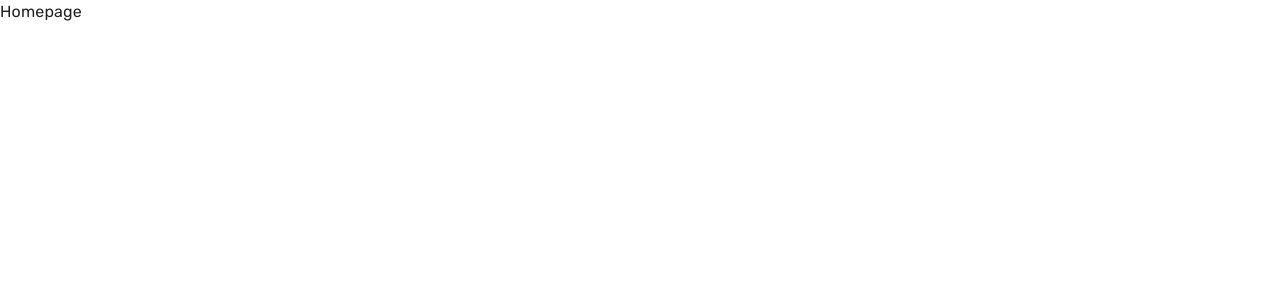
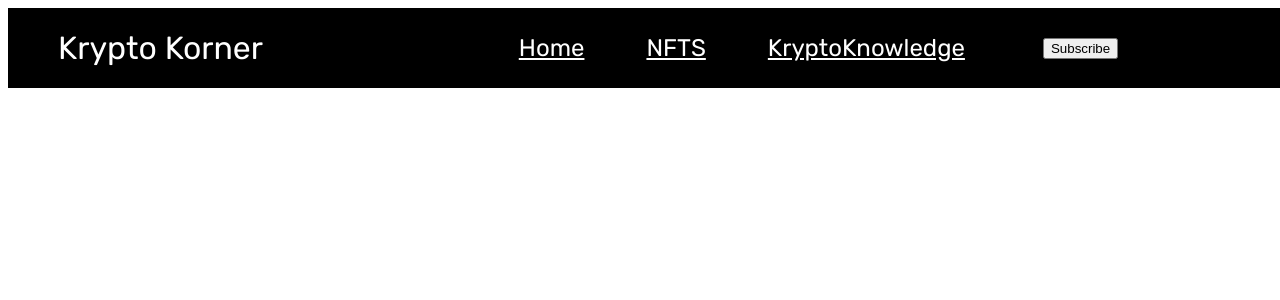
Before and after one commit to MidziRibery/ga-project4, a React (Create React App) app in the folder client/: page /home in a window 1280 px wide. Shown: the top 300 px of the page. Built offline with nearby package versions, Linux system fonts and the light colour scheme.

Commit message:
stuck with errors

```diff
--- a/client/src/App.js
+++ b/client/src/App.js
@@ -4,7 +4,7 @@
 import ProfilePage from "scenes/profilePage";
 import { useMemo } from "react";
 import { useSelector } from "react-redux";
-import { CssBaseline, ThemeProvider } from "@mui/material";
+import { ThemeProvider } from "@mui/material";
 import { createTheme } from "@mui/material/styles";
 import { themeSettings } from "./theme.js";
 
@@ -18,14 +18,14 @@
   return (
     <div className="app">
       <BrowserRouter>
-        {/* <ThemeProvider theme={theme}> */}
-          <CssBaseline/>
+        <ThemeProvider theme={theme}>
+
             <Routes>
               <Route path='/' element={<LoginPage />} />
               <Route path='/home' element={<HomePage/>} />
               <Route path='/profile/:userId' element={<ProfilePage/>} />
             </Routes>
-          {/* </ThemeProvider> */}
+          </ThemeProvider>
         </BrowserRouter>
     </div>
   );
--- a/client/src/scenes/homePage/index.jsx
+++ b/client/src/scenes/homePage/index.jsx
@@ -1,8 +1,12 @@
 import React from 'react'
+import { Box } from "@mui/material"
+import NavBar from 'scenes/navbar/indexWorking';
 
 const HomePage = () => {
   return (
-    <div>Homepage</div>
+    <Box>
+      <NavBar/>
+    </Box>
   )
 }
 
--- /dev/null
+++ b/client/src/scenes/navbar/Button.css
@@ -0,0 +1,11 @@
+:root {
+    --primary: white;
+}
+
+.btn {
+    padding: 8px 20px;
+    border-radius: 2px;
+    outline: none;
+    border: none;
+    cursor: pointer;
+}
--- /dev/null
+++ b/client/src/scenes/navbar/Button.js
@@ -0,0 +1,17 @@
+import React from 'react';
+import './Button.css';
+import { Link } from 'react-router-dom'
+
+const Button = ({children, type, onClick}) => {
+    return (
+        <Link to='/subscribe'>
+            <button
+            onClick={onClick}
+            type={type}>
+                {children}
+            </button>
+        </Link>
+    )
+}
+
+export default Button;
--- /dev/null
+++ b/client/src/scenes/navbar/NavBar.css
@@ -0,0 +1,94 @@
+.navbar {
+    background: black;
+    height: 80px;
+    display: flex;
+    /* justify-content:; */
+    align-items: center;
+    position: sticky;
+    top: 0;
+    z-index: 999;
+    text-decoration: none;
+}
+
+.navbar__container {
+    display: flex;
+    justify-content: center;
+    align-items: center;
+    text-decoration: none;
+
+
+}
+
+.navbar__brand {
+    color: white;
+    justify-self: start;
+    margin-left: 50px;
+    cursor: pointer;
+    font-size: 2rem;
+    display: flex;
+    align-items: center;
+    text-decoration: none;
+  }
+
+.fa-bitcoin {
+    color: goldenrod;
+    margin-left: 0.5rem;
+    font-size: 2rem;
+    cursor: pointer;
+    text-decoration: none;
+  }
+
+.navbar__links {
+    color: white;
+    font-size: 1.5rem;
+    align-items: center;
+    height: 100%;
+    display: grid;
+    grid-template-columns: auto auto auto auto;
+    grid-gap: 30px;
+    list-style: none;
+    text-align: center;
+    width: 700px;
+    justify-content: end;
+    margin-right: 2rem;
+    text-decoration: none;
+}
+
+.navbar__links__items {
+    height: 80px;
+    align-items: center;
+    display: flex;
+    text-decoration: none;
+}
+
+.navbar__links__item {
+    color: white;
+    display: flex;
+    align-items: center;
+    padding: 0.5rem 1rem;
+    height: 100%;
+}
+
+.myButton {
+	box-shadow: 3px 4px 0px 0px #899599;
+	background:linear-gradient(to bottom, #ededed 5%, #bab1ba 100%);
+	background-color:#ededed;
+	border-radius:15px;
+	border:1px solid #d6bcd6;
+	display:inline-block;
+	cursor:pointer;
+	color:#3a8a9e;
+	font-family:Arial;
+	font-size:17px;
+	padding:7px 25px;
+	text-decoration:none;
+	text-shadow:0px 1px 0px #e1e2ed;
+}
+.myButton:hover {
+	background:linear-gradient(to bottom, #bab1ba 5%, #ededed 100%);
+	background-color:#bab1ba;
+}
+.myButton:active {
+	position:relative;
+	top:1px;
+}
--- /dev/null
+++ b/client/src/scenes/navbar/indexWorking.jsx
@@ -0,0 +1,33 @@
+import React from "react";
+import { Link } from 'react-router-dom';
+import './NavBar.css';
+import Button from './Button.js';
+
+function NavBarWork() {
+    return(
+        <div>
+            <nav className="navbar">
+                <div className="navbar__container">
+                    <Link to='/' className="navbar__brand">Krypto Korner
+                    <i className='fab fa-bitcoin'></i>
+                    </Link>
+                    <ul className="navbar__links">
+                        <li className="navbar__links__items">
+                            <Link to='/' className="navbar__links__item">Home</Link>
+                        </li>
+                        <li className="navbar__links__items">
+                            <Link to='/nfts' className="navbar__links__item">NFTS</Link>
+                            </li>
+                        <li className="navbar__links__items">
+                            <Link to='/knowledge' className="navbar__links__item">KryptoKnowledge</Link>
+                            </li>
+                    </ul>
+                    <Button className="myButton">Subscribe</Button>
+                </div>
+
+            </nav>
+        </div>
+    )
+}
+
+export default NavBarWork;
--- a/client/src/state/index.js
+++ b/client/src/state/index.js
@@ -47,9 +47,9 @@
                 return post;
             });
             state.posts = updatedPosts;
-        }
-    }
-})
+        },
+    },
+});
 
 export const { setMode, setLogin, setLogout, setFriends, setPosts, setPost } = authSlice.actions;
 export default authSlice.reducer;
```
Also changed, not shown: client/src/scenes/navbar/index halfway.jsx (added, +113 -0 lines), client/src/scenes/navbar/index.jsx (+81 -44 lines).
